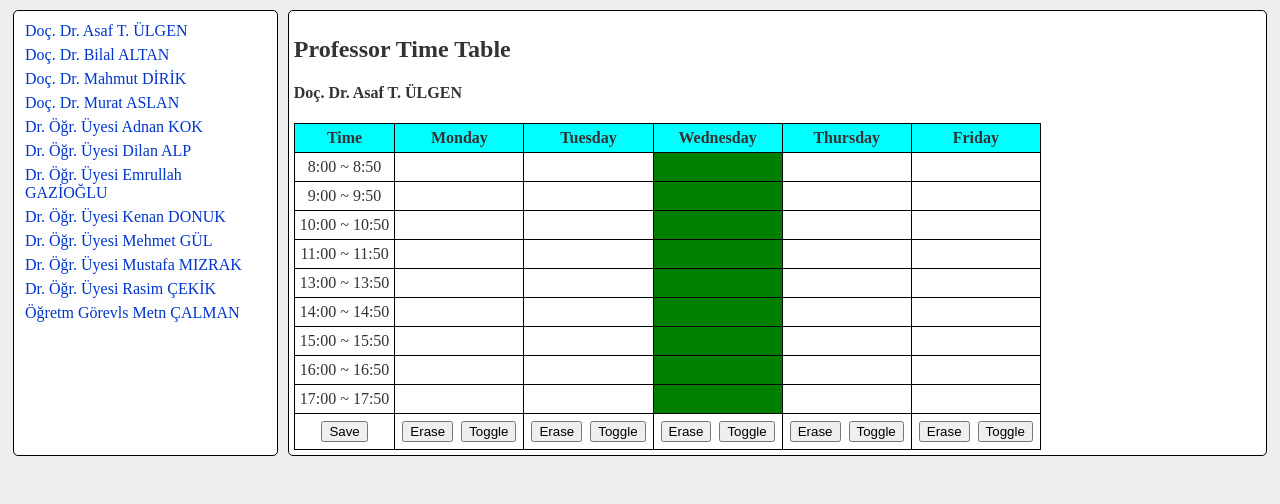
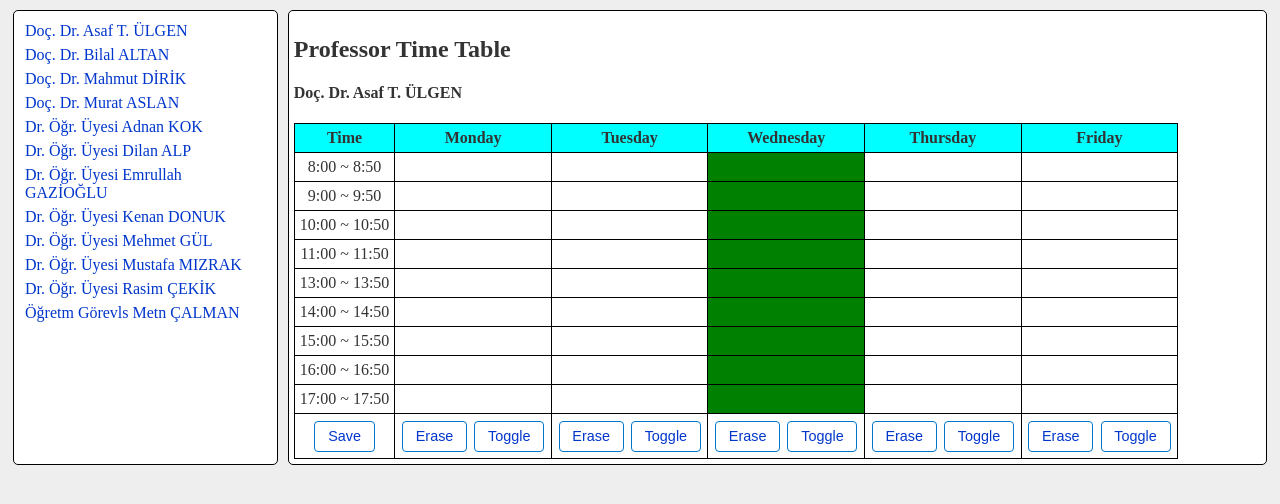
Before and after one commit to asgore-undertale/Week-Program-System, a Flask app: page /professor_time?professors_number=P012 in a window 1280 px wide. Shown: the part 89-593 px from the top of the page. Run offline with Flask 3, Linux system fonts and the light colour scheme; a user stored in the database is signed in; data comes from the database, SQL or seed files in the repository; some libraries are stand-ins or nearby versions.

Commit message:
a very little proftime table button style fix

```diff
--- a/static/timeprof-table.css
+++ b/static/timeprof-table.css
@@ -11,7 +11,16 @@ tr th {
     background-color: aqua;
 }
 button {
-    margin: 2px;
+    padding: 0.4rem 0.8rem;
+    margin: 0.1rem;
+    border: 1px solid var(--primary-color);
+    border-radius: 4px;
+    background: var(--area-bg);
+    color: var(--link-color);
+    /* color: var(--primary-color); */
+    cursor: pointer;
+    transition: background 0.2s, color 0.2s;
+    font-size: 0.9rem;
 }
 .selected {
     background-color: green;
```
